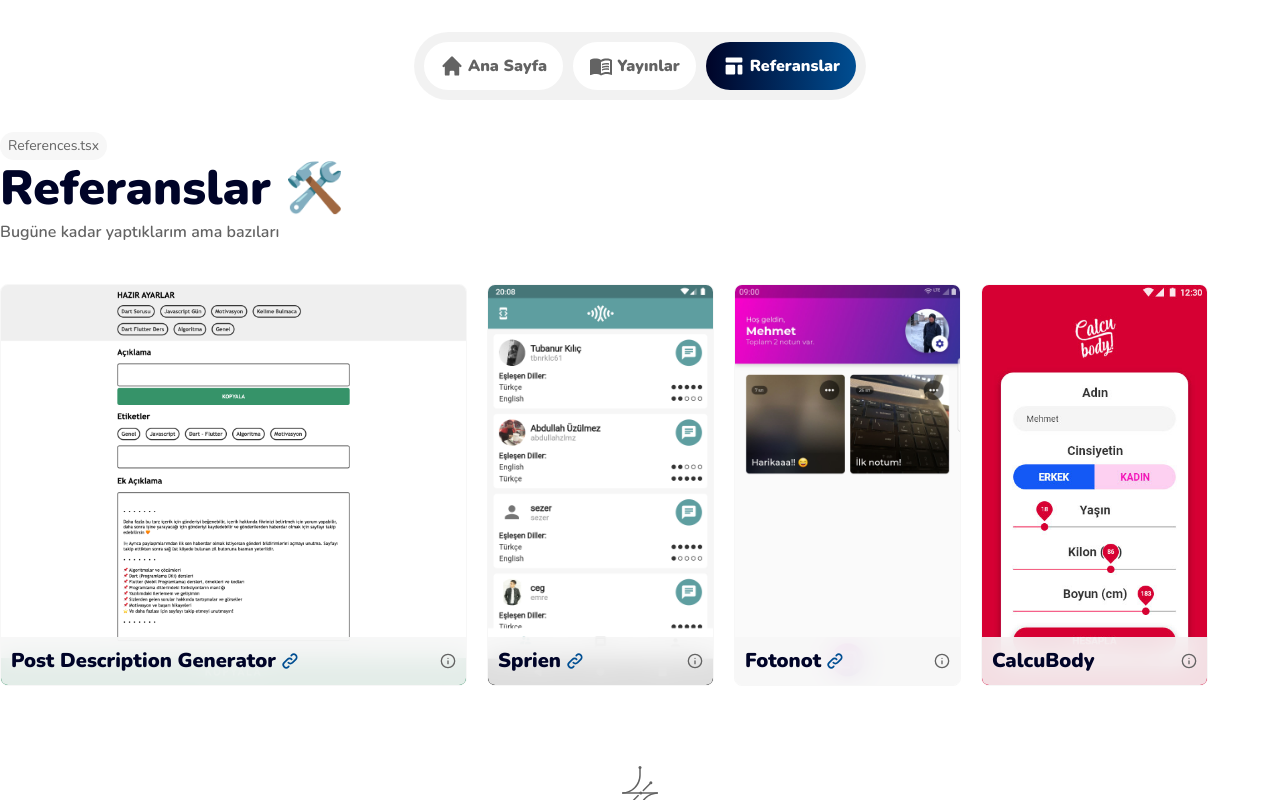
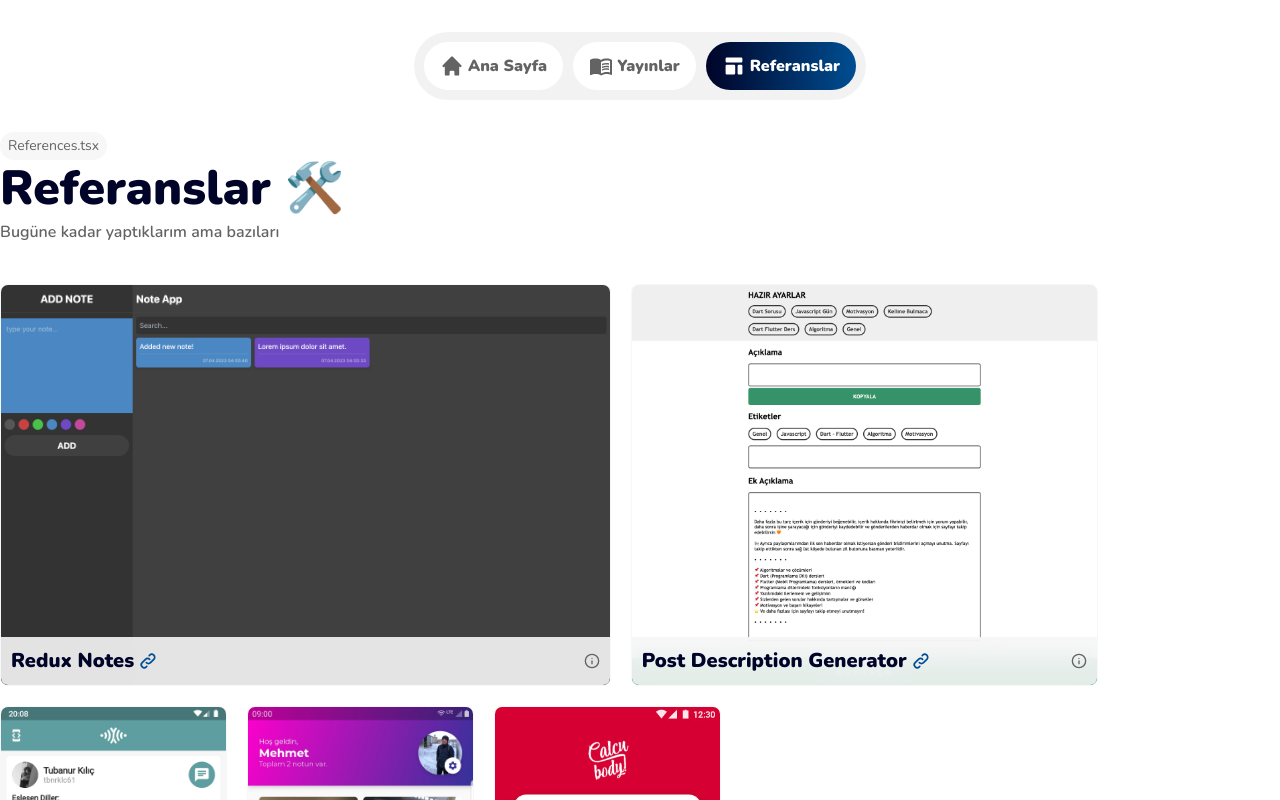
Before and after one commit to mehmetext/konukcudev-next, a Next.js app: page /references in a window 1280 px wide. Shown: the top 800 px of the page. Built offline with nearby package versions, Linux system fonts and the light colour scheme.

Commit message:
Redux Notes eklendi

```diff
--- a/src/components/organisms/ReferencesTemplate/References.tsx
+++ b/src/components/organisms/ReferencesTemplate/References.tsx
@@ -1,5 +1,4 @@
 //Components
-import Button from "@/components/atoms/Button";
 import Container from "@/components/atoms/Container";
 import ReferenceItem from "@/components/molecules/ReferencesTemplate/ReferenceItem";
 import Link from "next/link";
@@ -8,6 +7,24 @@
 	return (
 		<Container>
 			<div className="flex w-full flex-wrap gap-5">
+				<ReferenceItem
+					reference={{
+						image: "redux-notes.png",
+						name: "Redux Notes",
+						technologies: ["react", "redux", "tailwind"],
+						repoLink: "https://github.com/mehmetext/redux-notes",
+						link: "https://patika-redux-notes.netlify.app",
+						content: (
+							<>
+								<p className="text-xs text-custom-gray">
+									React ile Redux kullanımını kavradığım ve Tailwind CSS'e giriş
+									yaptığım projedir. Bu projede local storage işlemlerini de
+									öğrendim.
+								</p>
+							</>
+						),
+					}}
+				/>
 				<ReferenceItem
 					reference={{
 						image: "post-desc-generator.png",
```
